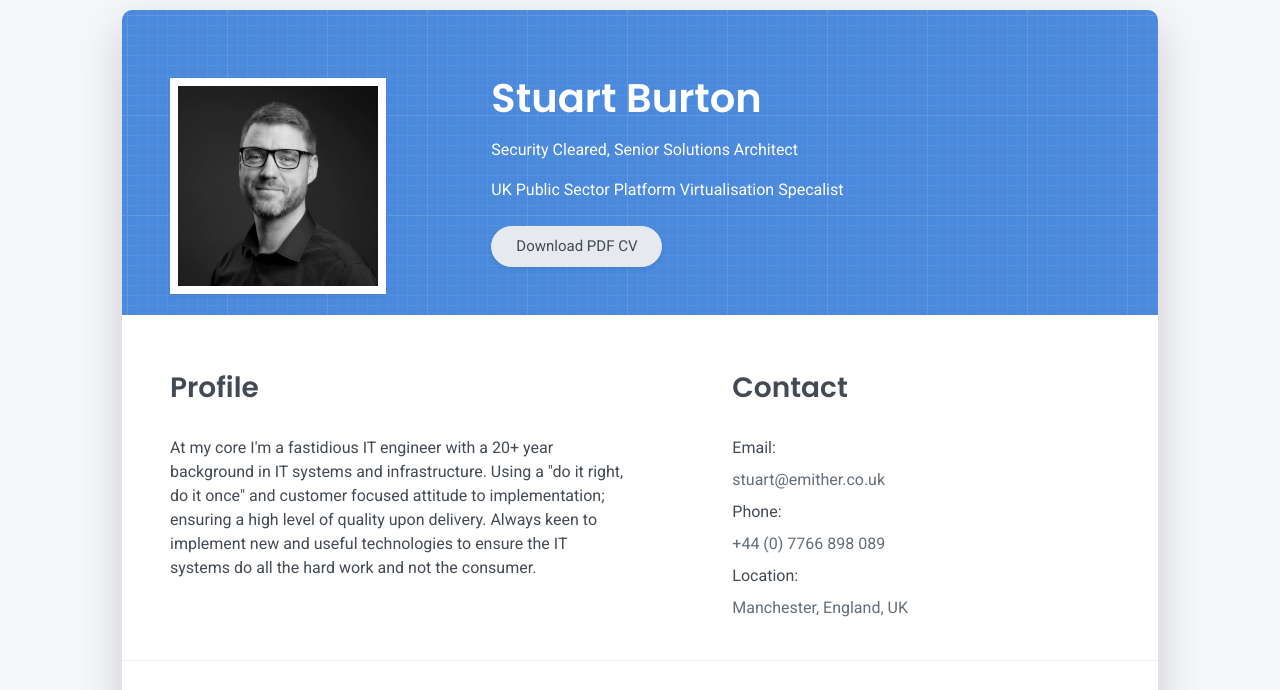
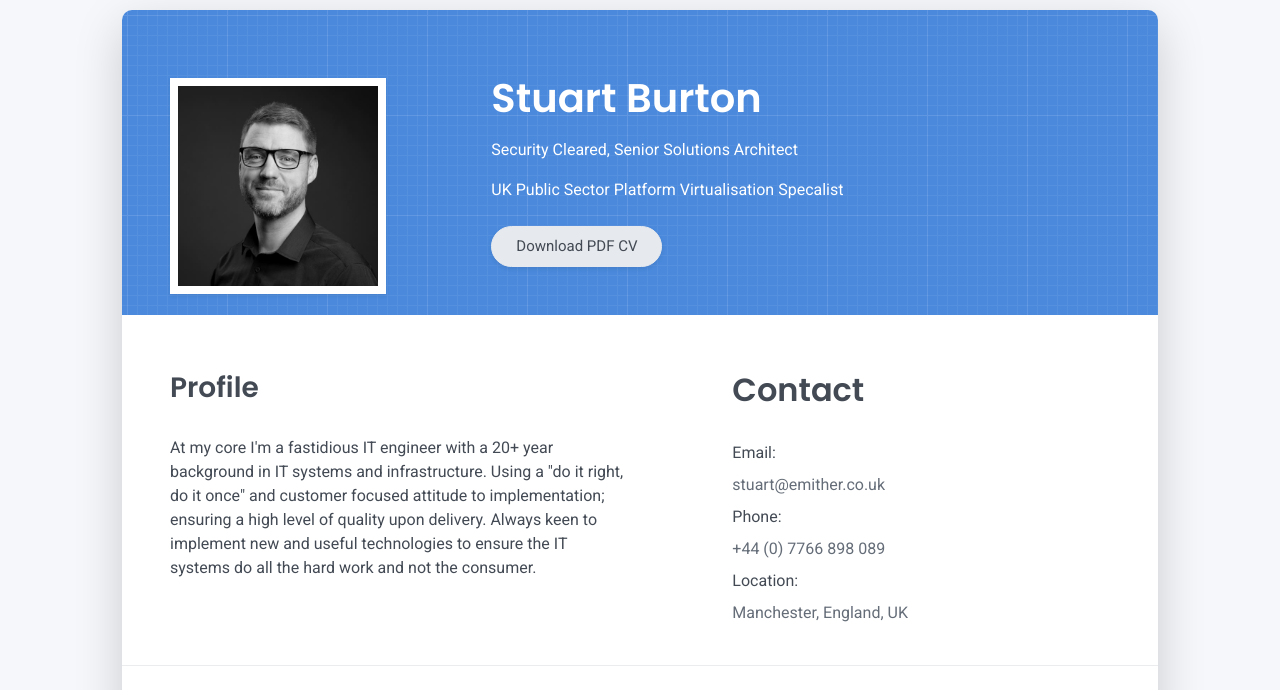
Before and after one commit to stuartburton/cv, a plain HTML site: page index.html in a window 1280 px wide. Shown: the part 94-784 px from the top of the page. Drawn offline with Linux system fonts and the light colour scheme.

Commit message:
Dec 2024 update

```diff
--- a/index.html
+++ b/index.html
@@ -114,7 +114,7 @@
       <div class="col-md-5 offset-md-1">
 
         <!-- <div class="row mt-2"> -->
-          <h2 class="h3 mb-3">Contact</h2>
+          <h2 class="h2 mb-3">Contact</h2>
 
           <div class="col-sm-4">
             <div class="pb-1">Email:</div>
```
